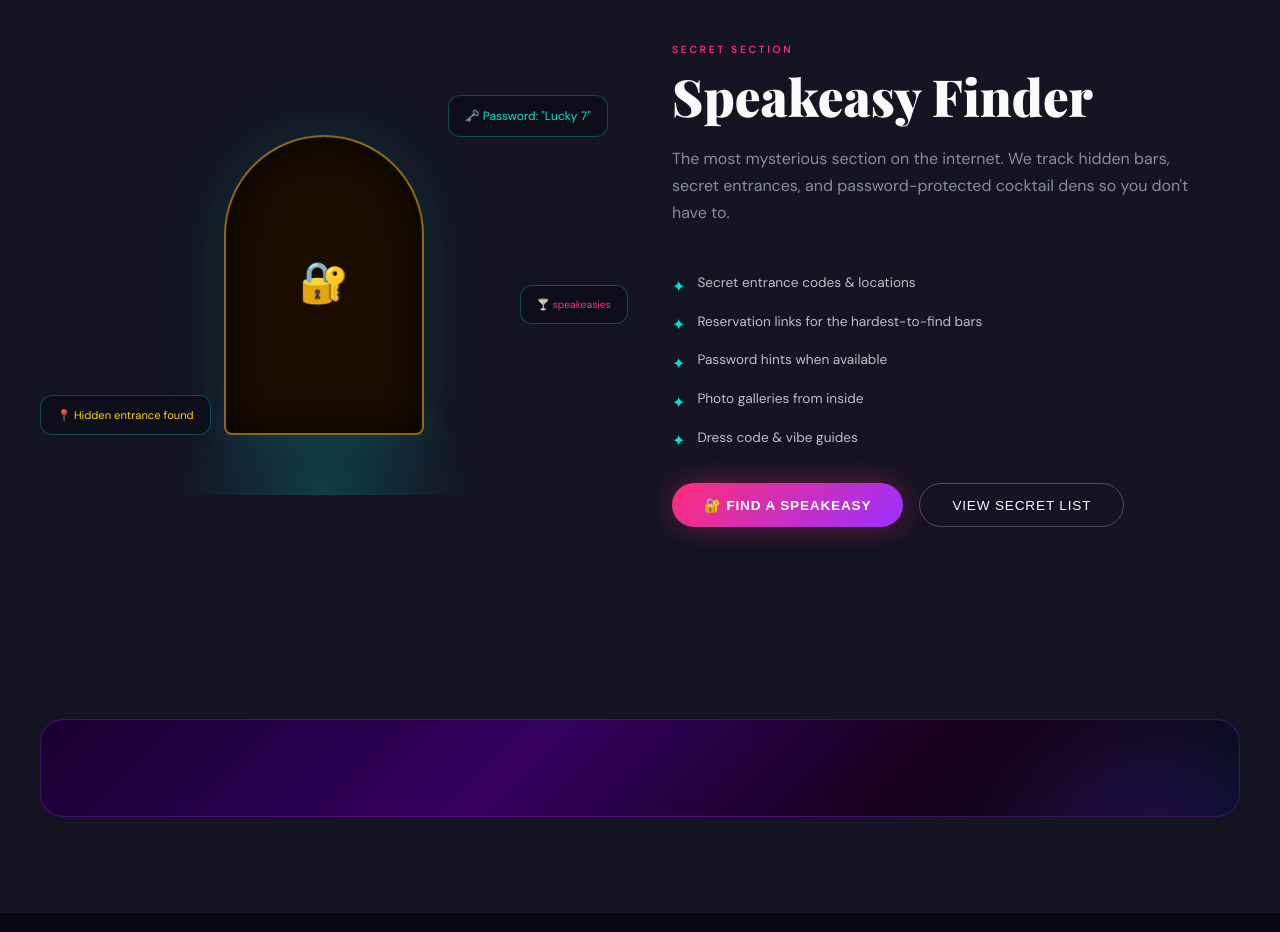
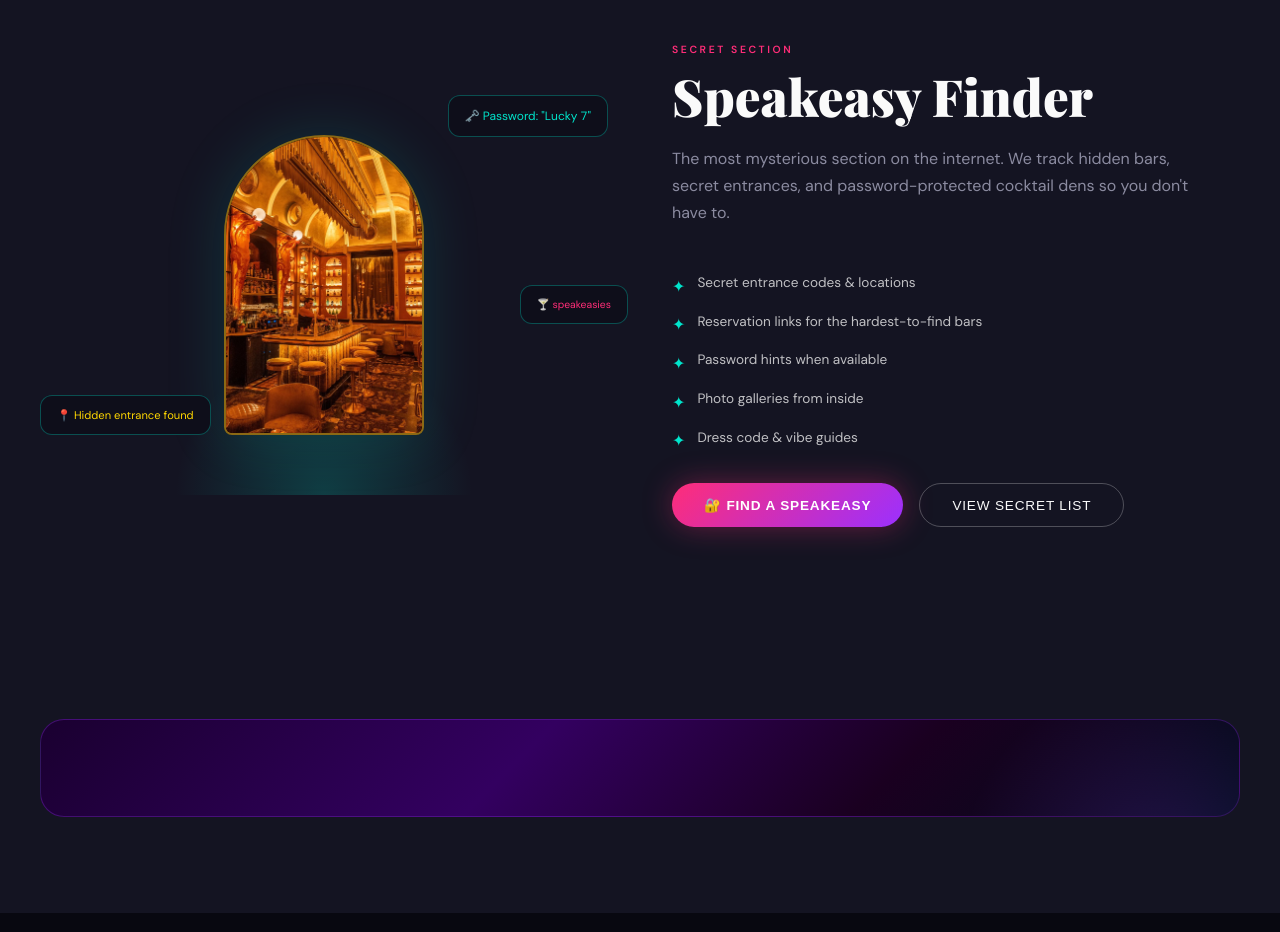
Before and after one commit to voltairegomez/slotty-tam, a website: page index.html in a window 1280 px wide. Shown: the part 2680-3612 px from the top of the page. Drawn offline with nearby package versions, Linux system fonts and the light colour scheme; no server answers; a web font is replaced by a local one.

Commit message:
Speakeasy Finder arch uses real bar photo

```diff
--- a/index.html
+++ b/index.html
@@ -660,6 +660,9 @@
     transform: translate(-50%, -55%);
     font-size: 2.5rem;
   }
+  .speak-door.has-photo { overflow: hidden; padding: 0; }
+  .speak-door.has-photo::before { content: none; }
+  .speak-door.has-photo .thumb-img { z-index: 1; }
   .speak-glow {
     position: absolute;
     bottom: 0;
@@ -1348,7 +1351,7 @@
     <div class="speakeasy-layout">
       <div class="speakeasy-visual fade-up">
         <div class="speak-glow"></div>
-        <div class="speak-door"></div>
+        <div class="speak-door has-photo"><img class="thumb-img" src="/images/speakeasy-hero.jpg" alt="Speakeasy interior" onerror="this.remove()"></div>
         <div class="speak-float f1">🗝️ Password: "Lucky 7"</div>
         <div class="speak-float f2">📍 Hidden entrance found</div>
         <div class="speak-float f3" id="speakCount">🍸 speakeasies</div>
```
Also changed, not shown: images/speakeasy-hero.jpg (added).
